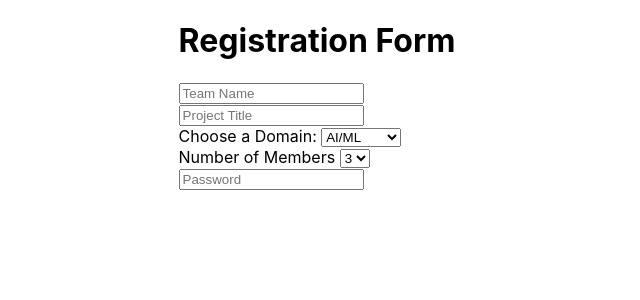
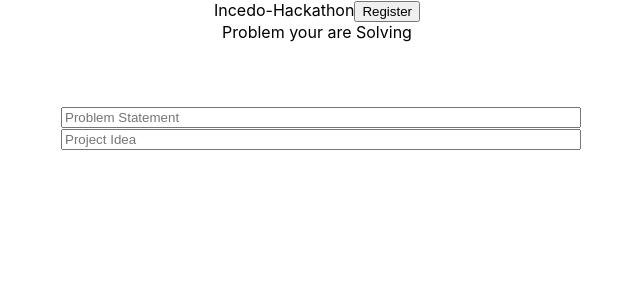
Before and after one commit to BerserkViking/Frontend, a React (Create React App) app: page /register-final in a window 1280 px wide. Shown: the top 300 px of the page, without its empty margins (323-963 px from the left). Built offline with nearby package versions, Linux system fonts and the light colour scheme.

Commit message:
skeleton registration form all layers

```diff
--- a/src/App.js
+++ b/src/App.js
@@ -1,11 +1,24 @@
-import './App.css';
+import { useNavigate, Route,Routes} from 'react-router-dom';
+import { RegistrationFinal } from './components/RegistrationFinal';
 import RegistrationForm from './RegistrationForm';
+import { TeamMembers } from './TeamMembers';
 
 function App() {
+ const Navigate=useNavigate();
   return (
+    <>
     <div className="App">
-    <RegistrationForm/>
+      Incedo-Hackathon
+      <button onClick={()=>Navigate('/registration-form')}>Register</button>
     </div>
+
+    <Routes>
+      <Route path='/registration-form' element={<RegistrationForm/>}>form</Route>
+      <Route path='/team-members' element={<TeamMembers/>}></Route>
+      <Route path='/register-final' element={<RegistrationFinal/>}></Route>
+    </Routes>
+
+    </>
   );
 }
 
--- a/src/RegistrationForm.js
+++ b/src/RegistrationForm.js
@@ -1,6 +1,7 @@
-import React from 'react';
+import {useNavigate} from 'react-router-dom'
 
 const RegistrationForm = () => {
+    const Navigate = useNavigate();
     return (
         <div>
         <form className='container'>
@@ -36,6 +37,8 @@
                 </input>
             </div>
         </form>
+        <button onClick={()=>Navigate('home')}>Back</button>
+        <button onClick={()=>Navigate('/team-members')}>Next</button>
         </div>
         )
 }
--- /dev/null
+++ b/src/TeamMembers.js
@@ -0,0 +1,32 @@
+import React from 'react'
+import {useNavigate} from 'react-router-dom'
+
+export const TeamMembers = () => {
+    const Navigate = useNavigate();
+    return (
+    <table>
+        <tr>
+             <td>Member 1</td>
+             <td><input type='text' placeHolder='Name' ></input></td>
+             <td><input type='text' placeHolder='Email' ></input></td>
+        </tr>
+        <tr>
+            <td>Member 2</td>
+            <td><input type='text' placeHolder='Name'></input></td>
+            <td><input type='text' placeHolder='email'></input></td>
+        </tr>
+        <tr>
+            <td>Member 3</td>
+            <td><input type='text' placeHolder='Name'></input></td>
+            <td><input type='text' placeHolder='email'></input></td>
+        </tr>
+        <tr>
+            <td>Member 4</td>
+            <td><input type='text' placeHolder='Name'></input></td>
+            <td><input type='text' placeHolder='email'></input></td>
+        </tr>
+        <button onClick={()=>Navigate('/registration-form')}>Back</button>
+        <button onClick={()=>Navigate('/register-final')}>Save & Next</button>
+    </table>
+  )
+}
--- /dev/null
+++ b/src/components/RegistrationFinal.js
@@ -0,0 +1,15 @@
+import './final-part-class.css'
+
+export const RegistrationFinal = () => {
+  return (
+    <>
+    <div className="final-part-class" >
+     Problem your are Solving
+     </div>
+     <div className='box'>
+     <input type='text' placeHolder='Problem Statement' className='tb1'></input>
+     <input type='text' placeHolder='Project Idea' className='tb2'></input>
+     </div>
+    </>
+  )
+}
--- /dev/null
+++ b/src/components/final-part-class.css
@@ -0,0 +1,27 @@
+body{
+    text-align:center;
+    display: block;
+    margin-left: auto;
+    margin-right: auto;
+}
+.final-part-class{
+    display : flex;
+    justify-content: space-between;
+    flex-direction: column;
+}
+.box{
+    width: 40%;
+    height: 45%;
+    display:block;
+    margin-top:5%;
+    margin-left:auto;
+    margin-right:auto;
+}
+.tb1{
+    height:20%;
+    width:100%;
+}
+.tb2{
+    height:75%;
+    width:100%;
+}
--- a/src/index.js
+++ b/src/index.js
@@ -3,12 +3,15 @@
 import './index.css';
 import App from './App';
 import reportWebVitals from './reportWebVitals';
+import { BrowserRouter } from 'react-router-dom';
 
 const root = ReactDOM.createRoot(document.getElementById('root'));
 root.render(
+  <BrowserRouter>
   <React.StrictMode>
     <App />
   </React.StrictMode>
+  </BrowserRouter>
 );
 
 // If you want to start measuring performance in your app, pass a function
```
